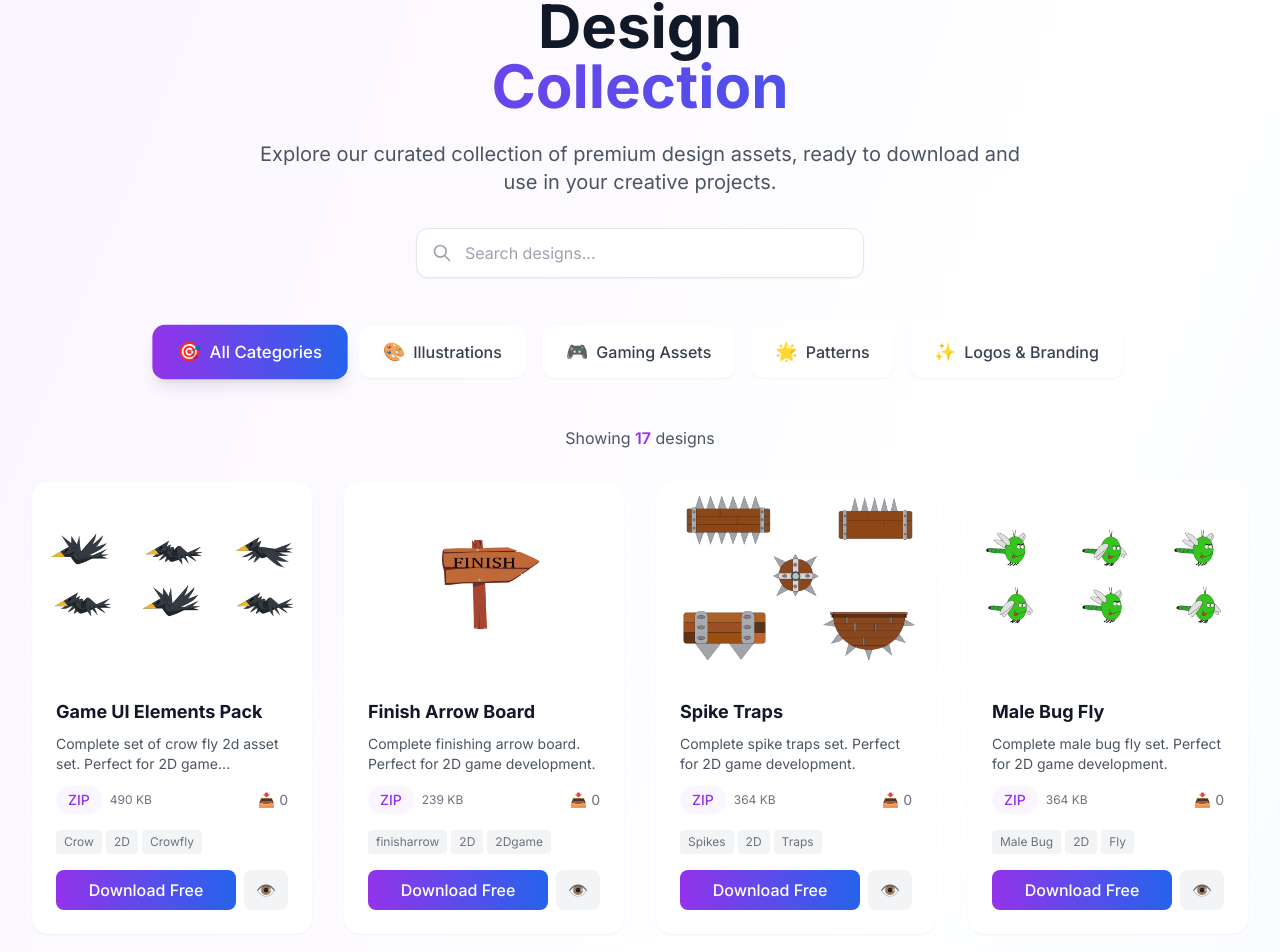
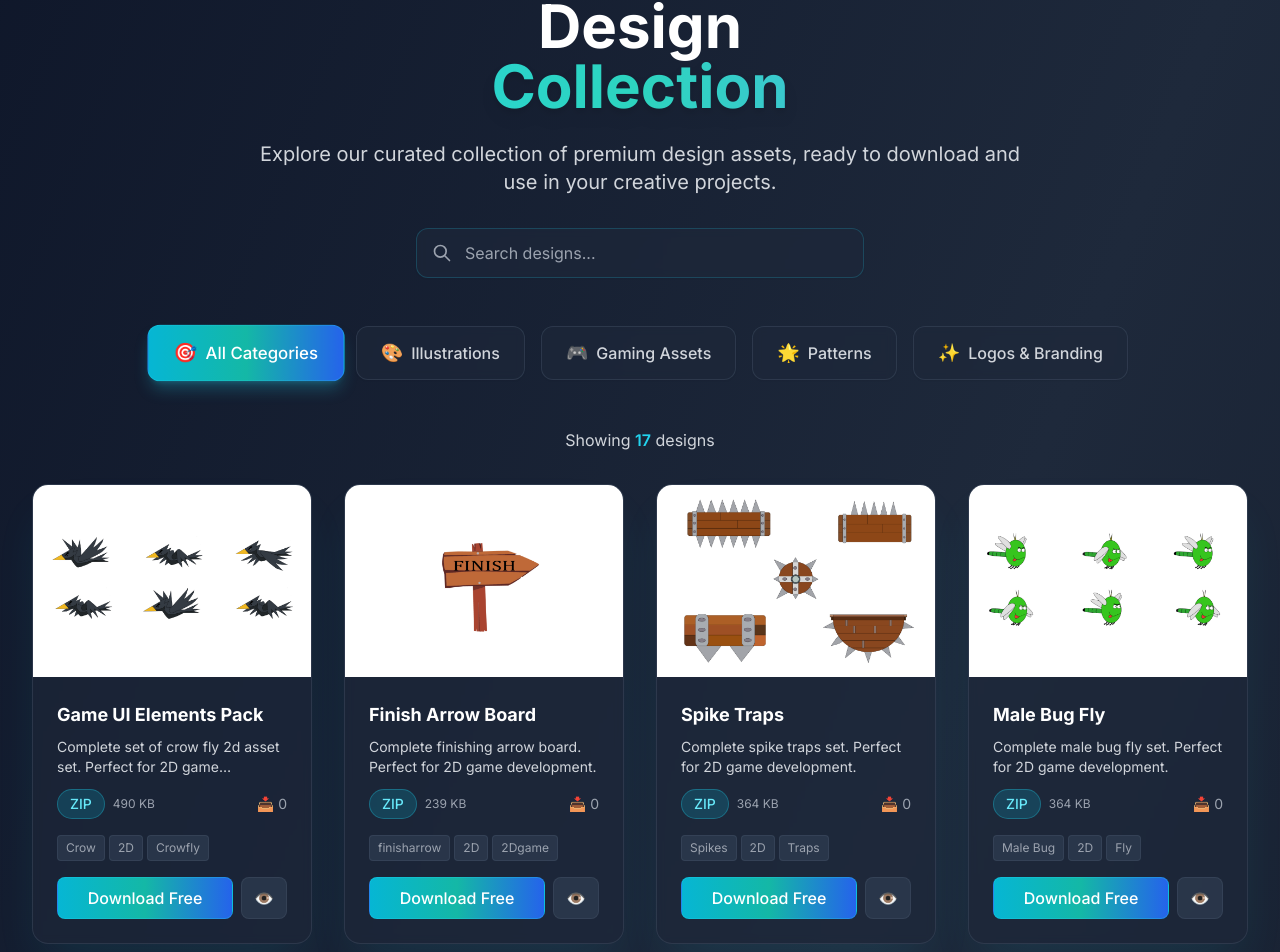
Before and after one commit to kanishkagayanath/Alphiqz, a Next.js app: page /designs in a window 1280 px wide. Shown: the part 148-1100 px from the top of the page. Built offline with nearby package versions, Linux system fonts and the light colour scheme.

Commit message:
Design page updated

```diff
--- a/src/app/designs/page.tsx
+++ b/src/app/designs/page.tsx
@@ -58,17 +58,17 @@ function DesignsContent() {
   };
 
   return (
-    <main className="min-h-screen bg-gradient-to-br from-purple-50 via-white to-blue-50 pt-20">
+    <main className="min-h-screen bg-gradient-to-br from-slate-900 via-slate-800 to-gray-900 pt-20">
       <div className="max-w-7xl mx-auto px-4 sm:px-6 lg:px-8 py-16">
         {/* Header */}
         <div className="text-center mb-12">
-          <h1 className="text-4xl md:text-6xl font-bold text-gray-900 mb-6">
+          <h1 className="text-4xl md:text-6xl font-bold text-white mb-6">
             Design
-            <span className="block text-transparent bg-clip-text bg-gradient-to-r from-purple-600 to-blue-600">
+            <span className="block text-transparent bg-clip-text bg-gradient-to-r from-cyan-400 via-teal-400 to-blue-400 drop-shadow-lg">
               Collection
             </span>
           </h1>
-          <p className="text-xl text-gray-600 mb-8 max-w-3xl mx-auto">
+          <p className="text-xl text-gray-300 mb-8 max-w-3xl mx-auto">
             Explore our curated collection of premium design assets, ready to download and use in your creative projects.
           </p>
 
@@ -80,7 +80,7 @@ function DesignsContent() {
                 placeholder="Search designs..."
                 value={searchTerm}
                 onChange={(e) => setSearchTerm(e.target.value)}
-                className="w-full px-4 py-3 pl-12 pr-4 text-gray-700 bg-white border border-gray-200 rounded-xl focus:outline-none focus:ring-2 focus:ring-purple-500 focus:border-transparent shadow-sm"
+                className="w-full px-4 py-3 pl-12 pr-4 text-white bg-slate-800/60 backdrop-blur-sm border border-cyan-400/20 rounded-xl focus:outline-none focus:ring-2 focus:ring-cyan-400 focus:border-cyan-400 shadow-sm placeholder-gray-400"
               />
               <div className="absolute inset-y-0 left-0 flex items-center pl-4">
                 <svg className="w-5 h-5 text-gray-400" fill="none" stroke="currentColor" viewBox="0 0 24 24">
@@ -99,8 +99,8 @@ function DesignsContent() {
               onClick={() => handleCategoryChange(category.id)}
               className={`flex items-center space-x-2 px-6 py-3 rounded-xl font-medium transition-all duration-300 ${
                 activeCategory === category.id
-                  ? 'bg-gradient-to-r from-purple-600 to-blue-600 text-white shadow-lg transform scale-105'
-                  : 'bg-white text-gray-700 hover:bg-purple-50 hover:text-purple-600 shadow-sm'
+                  ? 'bg-gradient-to-r from-cyan-500 via-teal-500 to-blue-600 text-white shadow-lg shadow-cyan-400/25 transform scale-105 border border-cyan-400/30'
+                  : 'bg-slate-800/60 backdrop-blur-sm text-gray-300 hover:bg-slate-700/60 hover:text-cyan-300 shadow-sm border border-slate-600/40'
               }`}
             >
               <span className="text-lg">{category.icon}</span>
@@ -111,10 +111,10 @@ function DesignsContent() {
 
         {/* Results Count */}
         <div className="text-center mb-8">
-          <p className="text-gray-600">
-            Showing <span className="font-semibold text-purple-600">{filteredAssets.length}</span> design{filteredAssets.length !== 1 ? 's' : ''}
+          <p className="text-gray-300">
+            Showing <span className="font-semibold text-cyan-400">{filteredAssets.length}</span> design{filteredAssets.length !== 1 ? 's' : ''}
             {activeCategory !== 'all' && (
-              <span> in <span className="font-semibold">{categories.find(c => c.id === activeCategory)?.name}</span></span>
+              <span> in <span className="font-semibold text-teal-400">{categories.find(c => c.id === activeCategory)?.name}</span></span>
             )}
           </p>
         </div>
@@ -122,9 +122,9 @@ function DesignsContent() {
         {/* Design Grid */}
         <div className="grid grid-cols-1 md:grid-cols-2 lg:grid-cols-3 xl:grid-cols-4 gap-8">
           {filteredAssets.map((asset) => (
-            <div key={asset.id} className="group relative bg-white rounded-2xl shadow-sm hover:shadow-xl transition-all duration-300 transform hover:-translate-y-2 overflow-hidden">
+            <div key={asset.id} className="group relative bg-slate-800/60 backdrop-blur-sm rounded-2xl shadow-2xl shadow-cyan-400/10 hover:shadow-cyan-400/20 transition-all duration-300 transform hover:-translate-y-2 overflow-hidden border border-slate-600/40 hover:border-cyan-400/30">
               {/* Image/Preview */}
-              <div className="h-48 bg-gradient-to-br from-gray-50 to-gray-100 flex items-center justify-center relative overflow-hidden">
+              <div className="h-48 bg-gradient-to-br from-slate-700 to-slate-600 flex items-center justify-center relative overflow-hidden">
                 {/* Show actual preview image if available */}
                 <img
                   src={asset.previewImage}
@@ -158,22 +158,22 @@ function DesignsContent() {
 
               {/* Content */}
               <div className="p-6">
-                <h3 className="font-bold text-lg text-gray-900 mb-2 group-hover:text-purple-600 transition-colors">
+                <h3 className="font-bold text-lg text-white mb-2 group-hover:text-cyan-400 transition-colors">
                   {asset.title}
                 </h3>
-                <p className="text-sm text-gray-600 mb-3 line-clamp-2">
+                <p className="text-sm text-gray-300 mb-3 line-clamp-2">
                   {asset.description}
                 </p>
                 <div className="flex items-center justify-between mb-4">
                   <div className="flex items-center space-x-2">
-                    <span className="text-sm text-purple-600 bg-purple-50 px-3 py-1 rounded-full font-medium">
+                    <span className="text-sm text-cyan-300 bg-cyan-500/20 px-3 py-1 rounded-full font-medium border border-cyan-400/30">
                       {asset.type}
                     </span>
-                    <span className="text-xs text-gray-500">
+                    <span className="text-xs text-gray-400">
                       {asset.fileSize}
                     </span>
                   </div>
-                  <span className="text-sm text-gray-500">
+                  <span className="text-sm text-gray-400">
                     📥 {asset.downloadCount}
                   </span>
                 </div>
@@ -181,7 +181,7 @@ function DesignsContent() {
                 {/* Tags */}
                 <div className="flex flex-wrap gap-1 mb-4">
                   {asset.tags.slice(0, 3).map((tag) => (
-                    <span key={tag} className="text-xs text-gray-500 bg-gray-100 px-2 py-1 rounded">
+                    <span key={tag} className="text-xs text-gray-400 bg-slate-700/60 px-2 py-1 rounded border border-slate-600/40">
                       {tag}
                     </span>
                   ))}
@@ -194,7 +194,7 @@ function DesignsContent() {
                     download={asset.title.replace(/\s+/g, '-').toLowerCase() + '.' + asset.type.toLowerCase()}
                     target="_blank"
                     rel="noopener noreferrer"
-                    className="flex-1 bg-gradient-to-r from-purple-600 to-blue-600 text-white py-2 px-4 rounded-lg font-medium hover:shadow-lg transition-all duration-300 transform hover:scale-105 text-center"
+                    className="flex-1 bg-gradient-to-r from-cyan-500 via-teal-500 to-blue-600 text-white py-2 px-4 rounded-lg font-medium hover:shadow-2xl hover:shadow-cyan-400/25 transition-all duration-300 transform hover:scale-105 text-center border border-cyan-400/30"
                     onClick={(e) => {
                       // Track download count here if needed
                       console.log(`Downloading: ${asset.title}`);
@@ -203,7 +203,7 @@ function DesignsContent() {
                     Download Free
                   </a>
                   <button
-                    className="px-3 py-2 bg-gray-100 text-gray-600 rounded-lg hover:bg-gray-200 transition-colors"
+                    className="px-3 py-2 bg-slate-700/60 text-gray-300 rounded-lg hover:bg-slate-600/60 hover:text-cyan-300 transition-colors border border-slate-600/40"
                     onClick={() => window.open(asset.previewImage, '_blank')}
                     title="Preview"
                   >
@@ -219,14 +219,14 @@ function DesignsContent() {
         {filteredAssets.length === 0 && (
           <div className="text-center py-16">
             <div className="text-6xl mb-4">🔍</div>
-            <h3 className="text-2xl font-bold text-gray-900 mb-2">No designs found</h3>
-            <p className="text-gray-600 mb-6">Try adjusting your search or filter criteria</p>
+            <h3 className="text-2xl font-bold text-white mb-2">No designs found</h3>
+            <p className="text-gray-300 mb-6">Try adjusting your search or filter criteria</p>
             <button
               onClick={() => {
                 setActiveCategory('all');
                 setSearchTerm('');
               }}
-              className="bg-purple-600 text-white px-6 py-3 rounded-lg font-medium hover:bg-purple-700 transition-colors"
+              className="bg-gradient-to-r from-cyan-500 via-teal-500 to-blue-600 text-white px-6 py-3 rounded-lg font-medium hover:shadow-2xl hover:shadow-cyan-400/25 transition-all duration-300 transform hover:scale-105 border border-cyan-400/30"
             >
               Clear Filters
             </button>
@@ -236,7 +236,7 @@ function DesignsContent() {
         {/* Load More Button */}
         {filteredAssets.length > 0 && (
           <div className="text-center mt-12">
-            <button className="bg-white text-purple-600 border-2 border-purple-600 px-8 py-3 rounded-xl font-semibold hover:bg-purple-600 hover:text-white transition-all duration-300 transform hover:scale-105">
+            <button className="bg-slate-800/60 backdrop-blur-sm text-cyan-400 border-2 border-cyan-400/30 px-8 py-3 rounded-xl font-semibold hover:bg-gradient-to-r hover:from-cyan-500 hover:via-teal-500 hover:to-blue-600 hover:text-white hover:border-cyan-400 transition-all duration-300 transform hover:scale-105 hover:shadow-2xl hover:shadow-cyan-400/25">
               Load More Designs
             </button>
           </div>
@@ -249,28 +249,28 @@ function DesignsContent() {
 // Loading component for Suspense fallback
 function DesignsLoading() {
   return (
-    <main className="min-h-screen bg-gradient-to-br from-purple-50 via-white to-blue-50 pt-20">
+    <main className="min-h-screen bg-gradient-to-br from-slate-900 via-slate-800 to-gray-900 pt-20">
       <div className="max-w-7xl mx-auto px-4 sm:px-6 lg:px-8 py-16">
         <div className="text-center mb-12">
-          <div className="h-16 bg-gray-200 rounded-lg mb-6 animate-pulse"></div>
-          <div className="h-6 bg-gray-200 rounded-lg mb-8 max-w-3xl mx-auto animate-pulse"></div>
-          <div className="h-12 bg-gray-200 rounded-xl mb-8 max-w-md mx-auto animate-pulse"></div>
+          <div className="h-16 bg-slate-700/60 rounded-lg mb-6 animate-pulse"></div>
+          <div className="h-6 bg-slate-700/60 rounded-lg mb-8 max-w-3xl mx-auto animate-pulse"></div>
+          <div className="h-12 bg-slate-700/60 rounded-xl mb-8 max-w-md mx-auto animate-pulse"></div>
         </div>
 
         <div className="flex flex-wrap justify-center gap-4 mb-12">
           {[1, 2, 3, 4, 5].map((i) => (
-            <div key={i} className="h-12 w-32 bg-gray-200 rounded-xl animate-pulse"></div>
+            <div key={i} className="h-12 w-32 bg-slate-700/60 rounded-xl animate-pulse"></div>
           ))}
         </div>
 
         <div className="grid grid-cols-1 md:grid-cols-2 lg:grid-cols-3 xl:grid-cols-4 gap-8">
           {[1, 2, 3, 4, 5, 6, 7, 8].map((i) => (
-            <div key={i} className="bg-white rounded-2xl shadow-sm overflow-hidden">
-              <div className="h-48 bg-gray-200 animate-pulse"></div>
+            <div key={i} className="bg-slate-800/60 backdrop-blur-sm rounded-2xl shadow-2xl shadow-cyan-400/10 overflow-hidden border border-slate-600/40">
+              <div className="h-48 bg-slate-700/60 animate-pulse"></div>
               <div className="p-6">
-                <div className="h-6 bg-gray-200 rounded mb-2 animate-pulse"></div>
-                <div className="h-4 bg-gray-200 rounded mb-3 animate-pulse"></div>
-                <div className="h-10 bg-gray-200 rounded animate-pulse"></div>
+                <div className="h-6 bg-slate-700/60 rounded mb-2 animate-pulse"></div>
+                <div className="h-4 bg-slate-700/60 rounded mb-3 animate-pulse"></div>
+                <div className="h-10 bg-slate-700/60 rounded animate-pulse"></div>
               </div>
             </div>
           ))}
```
